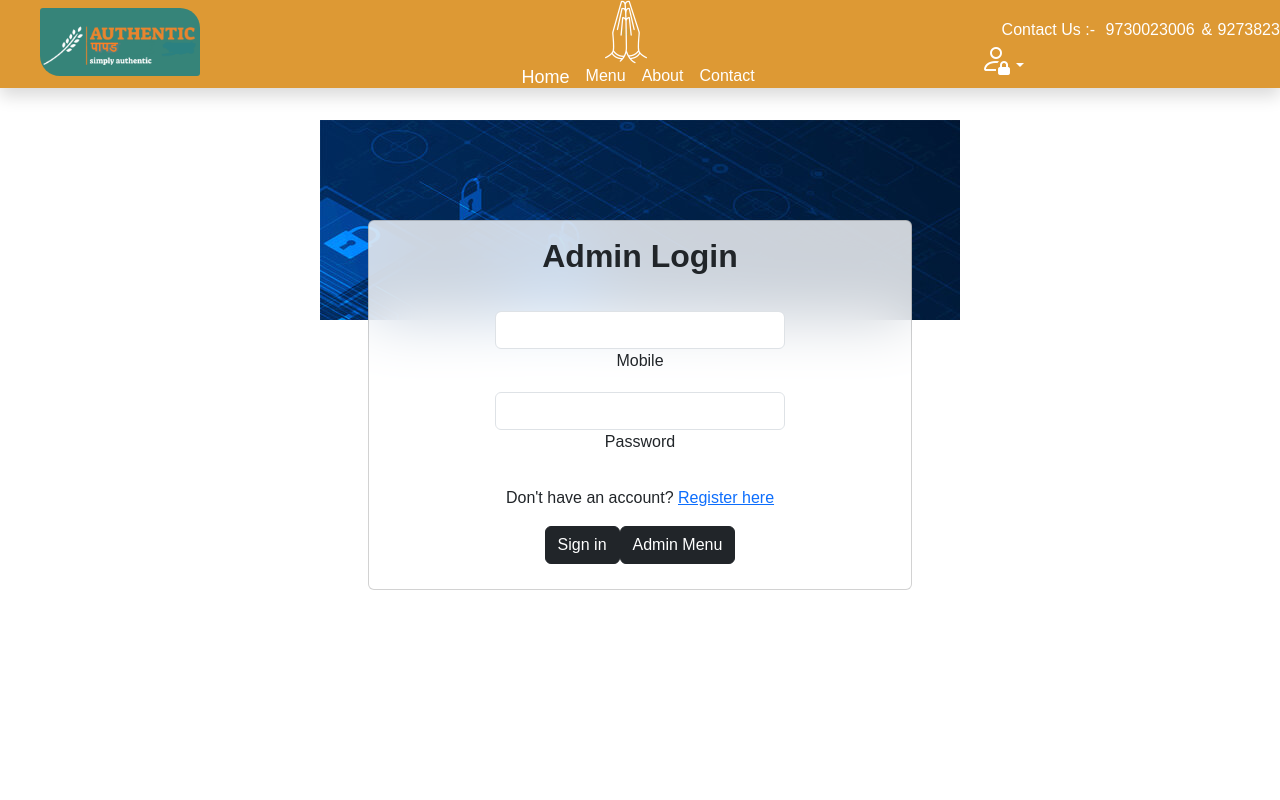
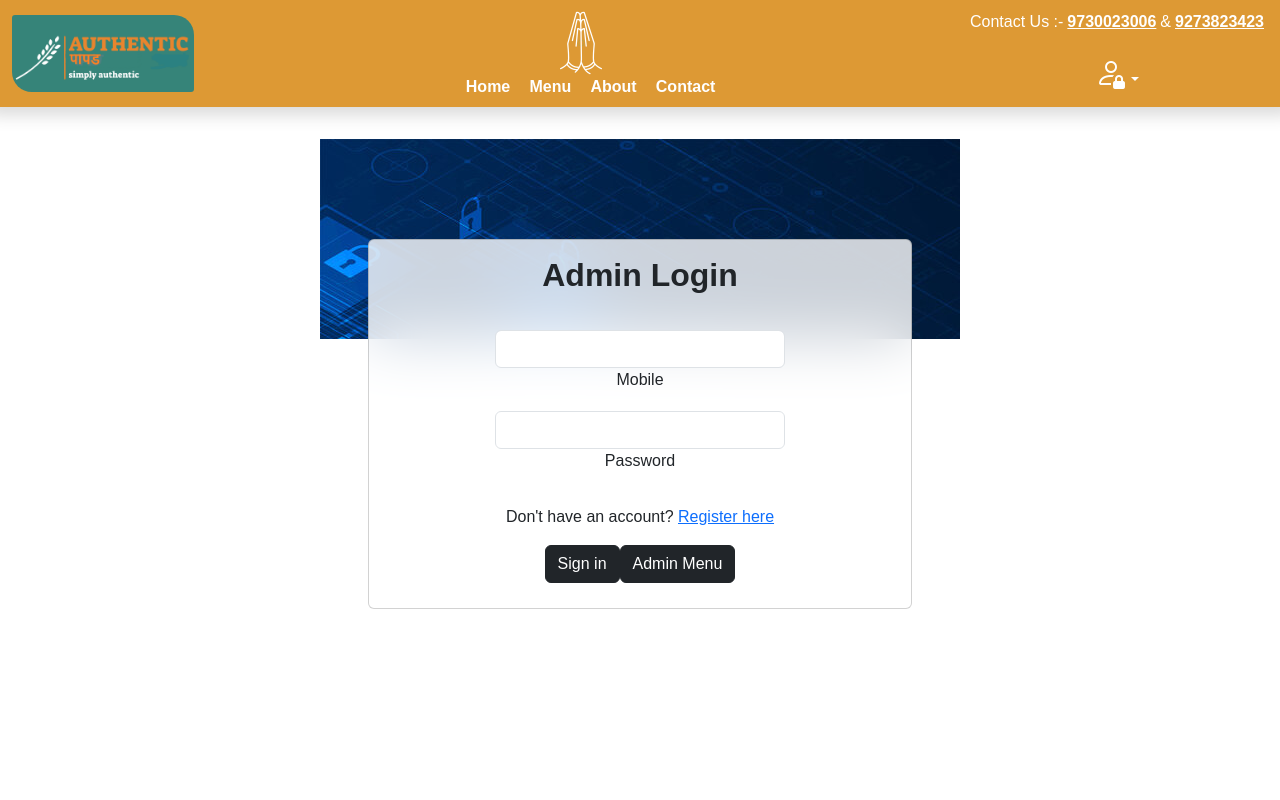
Before and after one commit to rohitpawar0002/Authentic_Papad, an Angular app: page /admin/login in a window 1280 px wide. Shown: the top 800 px of the page. Built offline with nearby package versions, Linux system fonts and the light colour scheme.

Commit message:
suraj kolhe : web : - navbar redesign - guards fixed

```diff
--- a/src/app/Guard/customerGuard/auth.guard.ts
+++ b/src/app/Guard/customerGuard/auth.guard.ts
@@ -1,14 +1,14 @@
-import { Inject } from '@angular/core';
+import { inject } from '@angular/core';
 import { CanActivateFn, Router } from '@angular/router';
 import { ToastrService } from 'ngx-toastr';
 
 export const authGuard: CanActivateFn = (route, state) => {
-  const router=Inject(Router);
-  const toaster=Inject(ToastrService)
+  const router=inject(Router);
+  const toaster=inject(ToastrService)
   const token=localStorage.getItem('token')
   if(!token){
     toaster.warning('User Not Found!','Invalid Login')
-    router.navigate(['../login'])
+    router.navigate(['customer/auth/login'])
     return false;
   }
   return true;
--- a/src/app/Guard/customerGuard/login.guard.ts
+++ b/src/app/Guard/customerGuard/login.guard.ts
@@ -8,7 +8,7 @@ export const loginGuard: CanActivateFn = (route, state) => {
   const token=localStorage.getItem('token')
   if(token){
     toaster.success('User Found!','You have already login');
-    router.navigate(['../placeorder'])
+    router.navigate(['/'])
     return true;
   }
   return true;
--- a/src/app/customer/authentication/authentication-routing.module.ts
+++ b/src/app/customer/authentication/authentication-routing.module.ts
@@ -2,7 +2,7 @@ import {  NgModule } from '@angular/core';
 import { RouterModule, Routes } from '@angular/router';
 import { LoginComponent } from './login/login.component';
 import { SignupComponent } from './signup/signup.component';
-import { loginGuard } from 'src/app/Guard/adminGuard/login.guard';
+import { loginGuard } from 'src/app/Guard/customerGuard/login.guard';
 
 
 const routes: Routes = [
--- a/src/app/customer/authentication/login/login.component.ts
+++ b/src/app/customer/authentication/login/login.component.ts
@@ -50,7 +50,7 @@ export class LoginComponent implements OnInit {
     this.http.post('auth/login', this.loginForm.value).subscribe({
       next: (res: any) => {
         this.toaster.success('Login Successful');
-        this.router.navigate(['/']);
+        history.back();
         this.storageService.setItem('token', res?.token);
       },
       error: (err: any) => {
--- a/src/app/customer/customer-routing.module.ts
+++ b/src/app/customer/customer-routing.module.ts
@@ -14,7 +14,7 @@ const routes: Routes = [
   {path:'',pathMatch: 'full',component:HomeComponent},
   {path:'about',component:AboutComponent},
   {path:'cart',component:CartComponent},
-  {path:'placeorder',canActivate:[authGuard],component:PlaceOrderComponent},
+  {path:'place/order',canActivate:[authGuard],component:PlaceOrderComponent},
   {path:'contact',component:ContactComponent},
   {path:'auth', loadChildren:()=>import("./authentication/authentication.module").then(x=> x.AuthenticationModule)},
   {path:'menu',component:MenuComponent},
--- a/src/app/customer/pages/cart/cart.component.html
+++ b/src/app/customer/pages/cart/cart.component.html
@@ -38,7 +38,7 @@
           <button routerLink="../menu" class="btn btn-primary ms-2">
             Order More
           </button>
-          <button class="btn btn-success ms-2" routerLink="../placeorder">
+          <button class="btn btn-success ms-2" routerLink="../place/order">
             Place Order
           </button>
         </div>
--- a/src/app/sharePage/navbar/navbar.component.css
+++ b/src/app/sharePage/navbar/navbar.component.css
@@ -1,87 +1,89 @@
-.mainNavbar{
+.mainNavbar {
     position: relative;
     top: 0;
     z-index: 15;
 
 }
-.navbar-light .navbar-nav .nav-link.active-link
-{
+
+.navbar-light .navbar-nav .nav-link .active-link {
     color: var(--secondary-colo);
     font-weight: bold;
 }
-.navbar-nav{
-    margin-left:-9rem;
-    margin-bottom: -1.5rem;
+
+.login-icon {
+    color: #ffff;
 }
-.navbar-cart{
-  height:10rem;
-}.login-icon{
-    color: #ffff;
-    margin-bottom: -2rem;
-    margin-right:15rem;
-}
-a{
+
+a {
     color: #ffff;
     font-weight: bold;
-    margin-bottom:-10rem;
-    font-weight:100;
+}
+
+a:hover {
+    color: green;
+}
+
+.nav-link {
+    color: #ffff;
+    margin-left: 1.5vw;
+}
+
+.navbar-color {
+    background-color: #DD9934
+}
+
+.hand-logo {
+    margin-top: -1.3rem;
+}
+
+.logo img {
+    max-width: 100%;
+    max-height: 100%;
+    border-radius: 3px 20px;
+}
+
+.logo {
+    width: 15vw;
+    height: 6vw;
+}
+
+.mobile p {
+    margin-left: 21.5rem;
+    margin-top: -1.6rem;
+    position: absolute;
+    color: #ffff;
+    font-weight: 100;
 
 }
-a:hover{
-    color:green;
-}
-.nav-link{
-    color:#ffff
-}
 
-.navbar-color{
-    background-color:#DD9934
-}
-
-.hand-logo{
-    margin-left:27vw;
-    margin-top: -1.5rem;
-}
-
-.logo img{
-    max-width: 100%;
-    max-height: 100%;
-    border-radius:3px 20px;
-}
-.logo{
- width: 10rem;
- height:5rem;
-}
-.mobile p{
- margin-left:21.5rem;
- margin-top: -1.6rem;
- position:absolute;
- color: #ffff;
- font-weight:100;
-
-}
-.mobile a{
-    margin-top:-1.6rem;
+.mobile a {
+    margin-top: -1.6rem;
 
     width: auto;
     position: absolute;
     text-decoration: none;
-    font-weight:100;
+    font-weight: 100;
     color: white;
 }
 
-.mobile a:hover{
+.mobile a:hover {
     color: rgba(39, 39, 189, 0.582);
 }
 
 .navbar-cart-icon {
-    margin-top:2rem;
+    margin-top: 2rem;
 }
-.counter p{
-    font-size:0.6rem;
-    margin-bottom:-2rem;
+
+.counter p {
+    font-size: 0.6rem;
+    margin-bottom: -2rem;
 }
-.active{
+
+.active {
     font-size: 18px;
     font-weight: bold;
 }
+
+.count {
+    background-color: red;
+}
--- a/src/app/sharePage/navbar/navbar.component.html
+++ b/src/app/sharePage/navbar/navbar.component.html
@@ -1,75 +1,62 @@
 <div class="mainNavbar">
-  <nav class="navbar navbar-color shadow navbar-expand-lg navbar-light px-3 py-0 ">
-    <!-- Bucket-->
-    <!-- <div class="navbar-cartBucket d-flex">
-      <div class="d-flex counter-object ">
-        <a routerLink="customer/cart"><i class="bi bi-cart4" style="font-size: 2rem;"></i></a>
+  <nav class="navbar navbar-color shadow navbar-light px-3 py-2 row">
+    <!--logo-->
+    <div class="logo p-0 ms-2 col-4">
+      <img src="../../assets/authenticlogo/logo2.png" alt="Logo not found!">
+    </div>
+
+    <!-- Menu -->
+    <div class="col-5 ">
+      <div class="d-flex justify-content-center hand-logo pt-4">
+        <img src="../../assets/navbarnamsteimage/navbarimage.png" alt="">
+      </div>
+      <div class="d-flex justify-content-center">
         <span>
-          <p class="badge bg-danger">{{totalItem}}</p>
+          <a class="nav-link" routerLink="customer/" [routerLinkActive]="'active'"
+            [routerLinkActiveOptions]="{exact:true}">Home</a>
+        </span>
+        <span>
+          <a class="nav-link" routerLink="customer/menu" [routerLinkActive]="'active'">Menu</a>
+        </span>
+        <span>
+          <a class="nav-link" routerLink="customer/about" [routerLinkActive]="'active'">About</a>
+        </span>
+        <span>
+          <a class="nav-link" routerLink="customer/contact" [routerLinkActive]="'active'">Contact</a>
         </span>
       </div>
     </div>
-    <div class=" ms-3">
-    </div> -->
-    <!--Bucket End -->
 
-    <!--logo-->
-    <div class="logo mt-2 ms-4 me-5">
-      <img src="../../assets/authenticlogo/logo2.png" alt="Logo not found!">
+
+
+    <!-- User Account Dropdown -->
+    <div class="col-3">
+      <!-- Mobile Contact Info (If needed) -->
+      <div class="d-flex mb-0">
+        <p class="text-white">Contact Us :-</p>
+        <a href="tel:9730023006" class="mx-1">9730023006 </a>
+        <span class="text-white">&</span>
+        <a href="tel:9273823423" class="ms-1">9273823423</a>
       </div>
-    <!--logo-->
-
-    <div class="hand-logo">
-    <img  src="../../assets/navbarnamsteimage/navbarimage.png" alt="">
-    </div>
-    <button class="navbar-toggler" type="button" data-toggle="collapse" data-target="#navbarNav"
-      aria-controls="navbarNav" aria-expanded="false" aria-label="Toggle navigation">
-      <span class="navbar-toggler-icon"></span>
-    </button>
-    <!--Temporary Admin Login Button-->
-    <!-- <div>
-      <button class="btn btn-dark" routerLink="admin/login">Admin Login</button>
-    </div> -->
-    <!--Temporary Admin Login Button-->
-
-    <div class="mobile d-flex">
-      <p>Contact Us :-</p>
-      <a href="tel:9730023006" style="margin-left:28rem;" >9730023006 </a>
-      <a style="margin-left:34rem;">&</a>
-      <a href="tel:9273823423" style="margin-left:35rem;">9273823423</a>
-    </div>
-
-    <div class="collapse navbar-collapse" id="navbarNav">
-      <ul class="navbar-nav" style="z-index: 10;">
-        <li class="nav-item active">
-          <a class="nav-link" routerLink="customer/" [routerLinkActive]="'active'"
-            [routerLinkActiveOptions]="{exact:true}">Home</a>
-        </li>
-        <li class="nav-item">
-          <a class="nav-link" routerLink="customer/menu" [routerLinkActive]="'active'">Menu</a>
-        </li>
-        <li class="nav-item">
-          <a class="nav-link" routerLink="customer/about" [routerLinkActive]="'active'">About</a>
-        </li>
-        <li class="nav-item">
-          <a class="nav-link" routerLink="customer/contact" [routerLinkActive]="'active'">Contact</a>
-        </li>
-      </ul>
-    </div>
+      <div class="d-flex justify-content-center">
         <div class="btn-group" ngbDropdown role="group" aria-label="Button group with nested dropdown">
           <a class="login-icon" ngbDropdownToggle><i class="bi bi-person-lock" style="font-size: 2rem;"></i></a>
           <div class="dropdown-menu" ngbDropdownMenu>
+            <button routerLink="customer/cart" ngbDropdownItem>
+              <i class="bi bi-cart4" style="font-size: 1.5rem;"></i>
+              <span
+                class="badge bg-danger position-absolute top-10 start-50 ms-2 p-1 translate-middle-x">{{totalItem}}</span>
+              Cart
+            </button>
             <span *ngIf="!isLoggedIN()">
-          <button routerLink="customer/cart" ngbDropdownItem>Cart<i class="bi bi-cart4" style="font-size: 1.5rem;"></i><span class="counter">
-            <p class="badge bg-danger">{{totalItem}}</p>
-          </span></button>
               <button routerLink="customer/auth/login" ngbDropdownItem>Login</button>
               <button routerLink="customer/auth/signup" ngbDropdownItem>Signup</button>
             </span>
             <span *ngIf="isLoggedIN()">
               <button (click)="logout()" ngbDropdownItem>Logout</button>
             </span>
-
+          </div>
+        </div>
       </div>
     </div>
   </nav>
--- a/src/app/sharePage/navbar/navbar.component.ts
+++ b/src/app/sharePage/navbar/navbar.component.ts
@@ -29,6 +29,5 @@ export class NavbarComponent implements OnInit {
   logout() {
     localStorage.removeItem('token');
     this.toaster.success('Logout');
-    this.router.navigate(['admin/login'])
   }
 }
```
Lines whose indentation alone changed are shown as unchanged.
